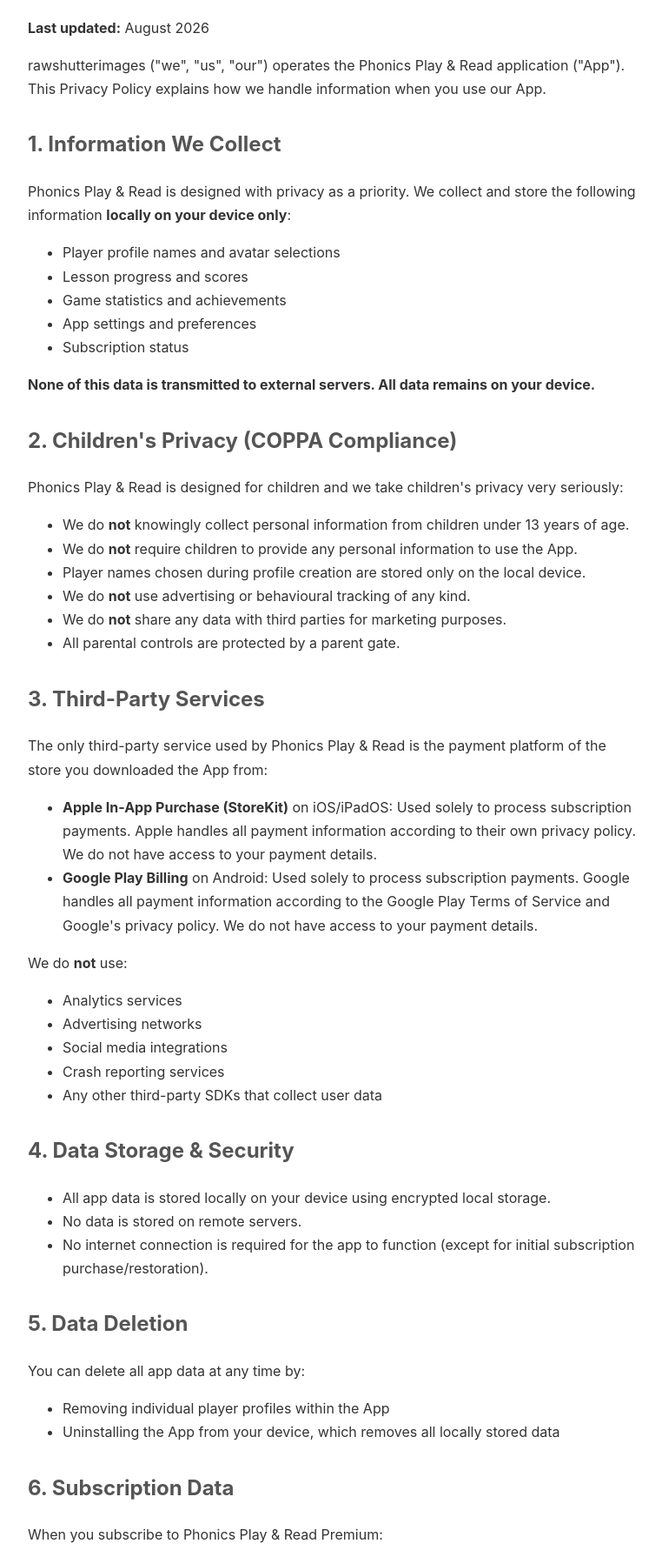
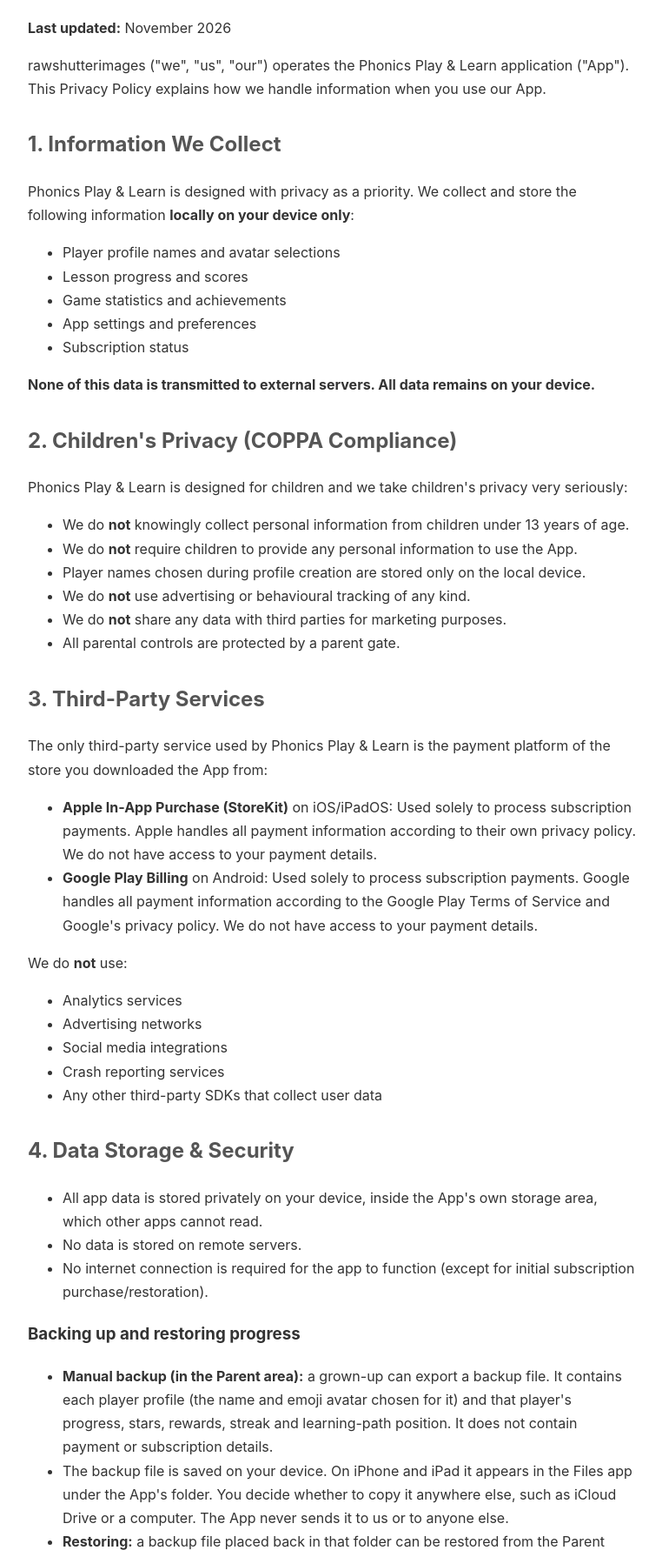
Before and after one commit to phillipmakusha-ops/phonicsplay-legal, a plain HTML site: page privacy.html in a window 1280 px wide. Shown: the part 97-1887 px from the top of the page at 87% size, without its empty margins (258-1020 px from the left). Drawn offline with Linux system fonts and the light colour scheme.

Commit message:
Match phonicsplayandlearn.com: app name, backup & restore section, accurate storage wording
Co-Authored-By: Claude Opus 5.5 <noreply@anthropic.com>

```diff
--- a/privacy.html
+++ b/privacy.html
@@ -3,7 +3,7 @@
 <head>
     <meta charset="UTF-8">
     <meta name="viewport" content="width=device-width, initial-scale=1.0">
-    <title>Privacy Policy - Phonics Play & Read</title>
+    <title>Privacy Policy - Phonics Play & Learn</title>
     <style>
         body { font-family: -apple-system, BlinkMacSystemFont, 'Segoe UI', Roboto, sans-serif; max-width: 700px; margin: 40px auto; padding: 0 20px; color: #333; line-height: 1.7; }
         h1 { color: #4A90D9; }
@@ -13,11 +13,11 @@
 </head>
 <body>
     <h1>Privacy Policy</h1>
-    <p><strong>Last updated:</strong> August 2026</p>
-    <p>rawshutterimages ("we", "us", "our") operates the Phonics Play & Read application ("App"). This Privacy Policy explains how we handle information when you use our App.</p>
+    <p><strong>Last updated:</strong> November 2026</p>
+    <p>rawshutterimages ("we", "us", "our") operates the Phonics Play & Learn application ("App"). This Privacy Policy explains how we handle information when you use our App.</p>
 
     <h2>1. Information We Collect</h2>
-    <p>Phonics Play & Read is designed with privacy as a priority. We collect and store the following information <strong>locally on your device only</strong>:</p>
+    <p>Phonics Play & Learn is designed with privacy as a priority. We collect and store the following information <strong>locally on your device only</strong>:</p>
     <ul>
         <li>Player profile names and avatar selections</li>
         <li>Lesson progress and scores</li>
@@ -28,7 +28,7 @@
     <p><strong>None of this data is transmitted to external servers. All data remains on your device.</strong></p>
 
     <h2>2. Children's Privacy (COPPA Compliance)</h2>
-    <p>Phonics Play & Read is designed for children and we take children's privacy very seriously:</p>
+    <p>Phonics Play & Learn is designed for children and we take children's privacy very seriously:</p>
     <ul>
         <li>We do <strong>not</strong> knowingly collect personal information from children under 13 years of age.</li>
         <li>We do <strong>not</strong> require children to provide any personal information to use the App.</li>
@@ -39,7 +39,7 @@
     </ul>
 
     <h2>3. Third-Party Services</h2>
-    <p>The only third-party service used by Phonics Play & Read is the payment platform of the store you downloaded the App from:</p>
+    <p>The only third-party service used by Phonics Play & Learn is the payment platform of the store you downloaded the App from:</p>
     <ul>
         <li><strong>Apple In-App Purchase (StoreKit)</strong> on iOS/iPadOS: Used solely to process subscription payments. Apple handles all payment information according to their own privacy policy. We do not have access to your payment details.</li>
         <li><strong>Google Play Billing</strong> on Android: Used solely to process subscription payments. Google handles all payment information according to the Google Play Terms of Service and Google's privacy policy. We do not have access to your payment details.</li>
@@ -55,20 +55,28 @@
 
     <h2>4. Data Storage & Security</h2>
     <ul>
-        <li>All app data is stored locally on your device using encrypted local storage.</li>
+        <li>All app data is stored privately on your device, inside the App's own storage area, which other apps cannot read.</li>
         <li>No data is stored on remote servers.</li>
         <li>No internet connection is required for the app to function (except for initial subscription purchase/restoration).</li>
+    </ul>
+
+    <h3>Backing up and restoring progress</h3>
+    <ul>
+        <li><strong>Manual backup (in the Parent area):</strong> a grown-up can export a backup file. It contains each player profile (the name and emoji avatar chosen for it) and that player's progress, stars, rewards, streak and learning-path position. It does not contain payment or subscription details.</li>
+        <li>The backup file is saved on your device. On iPhone and iPad it appears in the Files app under the App's folder. You decide whether to copy it anywhere else, such as iCloud Drive or a computer. The App never sends it to us or to anyone else.</li>
+        <li><strong>Restoring:</strong> a backup file placed back in that folder can be restored from the Parent area. Restoring adds or replaces the profiles in the file and leaves other profiles on the device alone.</li>
+        <li><strong>Device backups:</strong> like most apps, the App's data may be included in your device's own backups, such as iCloud or computer backups on Apple devices or Android's automatic backup to your Google account. These are controlled by Apple or Google and your device settings, not by us, and we cannot access them.</li>
     </ul>
 
     <h2>5. Data Deletion</h2>
     <p>You can delete all app data at any time by:</p>
     <ul>
         <li>Removing individual player profiles within the App</li>
-        <li>Uninstalling the App from your device, which removes all locally stored data</li>
+        <li>Uninstalling the App from your device, which removes all locally stored data (any backup files you have saved, and your device's own backups, are kept until you delete them)</li>
     </ul>
 
     <h2>6. Subscription Data</h2>
-    <p>When you subscribe to Phonics Play & Read Premium:</p>
+    <p>When you subscribe to Phonics Play & Learn Premium:</p>
     <ul>
         <li>Your payment is processed entirely by Apple through the App Store (on iOS/iPadOS) or by Google through Google Play (on Android).</li>
         <li>We store only your subscription status (active/inactive) and period (monthly/annual) locally on your device.</li>
@@ -76,7 +84,7 @@
     </ul>
 
     <h2>7. No Tracking or Analytics</h2>
-    <p>Phonics Play & Read does <strong>not</strong>:</p>
+    <p>Phonics Play & Learn does <strong>not</strong>:</p>
     <ul>
         <li>Track your location</li>
         <li>Access your contacts, photos, or other device data</li>
```
Also changed, not shown: index.html (+2 -2 lines), terms.html (+8 -8 lines).
